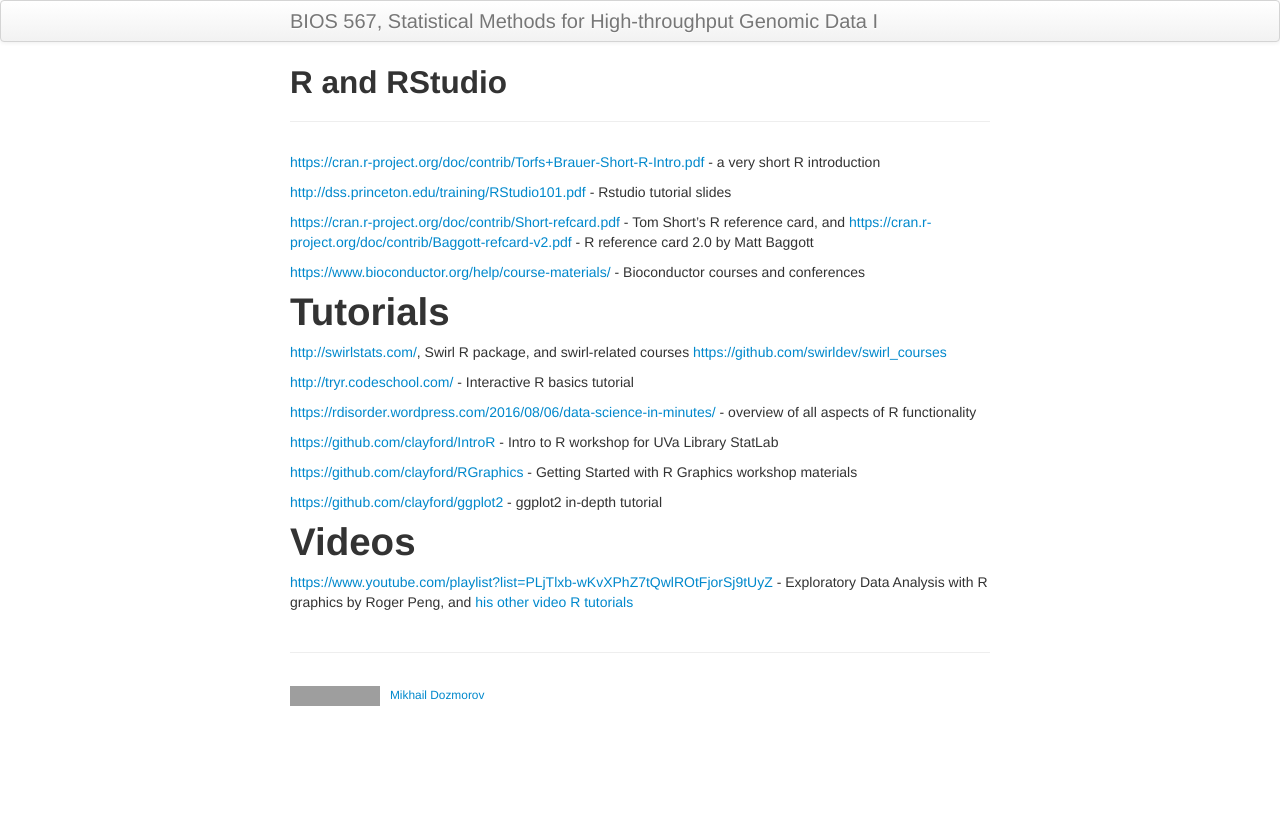
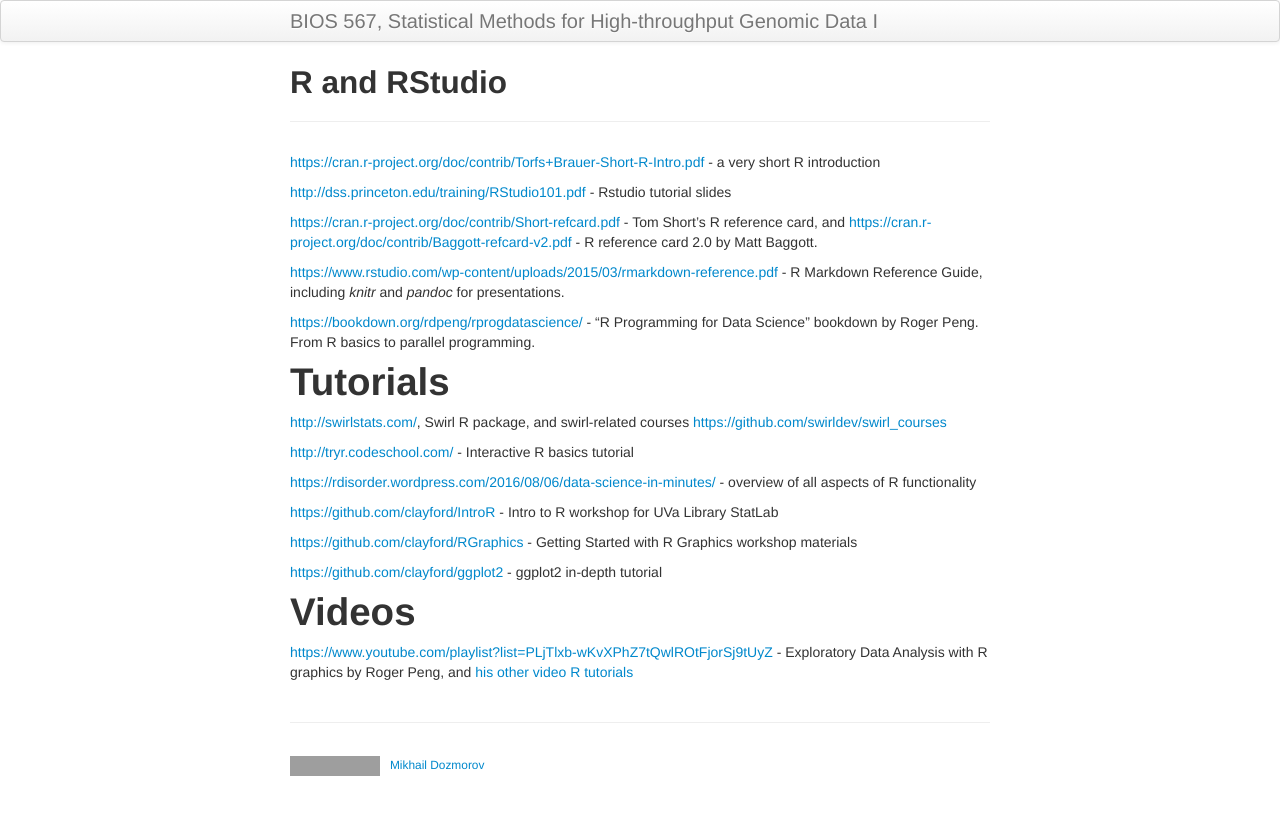
Before and after one commit to mdozmorov/BIOS567, a Jekyll site: the page built from pages/01_R.md, in a window 1280 px wide. Shown: the top 815 px of the page. Built offline with Jekyll 4.4.1, drawn with Linux system fonts in a browser that asks for light colours; grey boxes are pictures that could not be loaded.

Commit message:
Add Roger Peng R book, and R markdown ref card

```diff
--- a/pages/01_R.md
+++ b/pages/01_R.md
@@ -7,9 +7,11 @@
 
 [http://dss.princeton.edu/training/RStudio101.pdf](http://dss.princeton.edu/training/RStudio101.pdf) - Rstudio tutorial slides
 
-[https://cran.r-project.org/doc/contrib/Short-refcard.pdf](https://cran.r-project.org/doc/contrib/Short-refcard.pdf) - Tom Short's R reference card, and [https://cran.r-project.org/doc/contrib/Baggott-refcard-v2.pdf](https://cran.r-project.org/doc/contrib/Baggott-refcard-v2.pdf) - R reference card 2.0 by Matt Baggott
+[https://cran.r-project.org/doc/contrib/Short-refcard.pdf](https://cran.r-project.org/doc/contrib/Short-refcard.pdf) - Tom Short's R reference card, and [https://cran.r-project.org/doc/contrib/Baggott-refcard-v2.pdf](https://cran.r-project.org/doc/contrib/Baggott-refcard-v2.pdf) - R reference card 2.0 by Matt Baggott.
 
-[https://www.bioconductor.org/help/course-materials/](https://www.bioconductor.org/help/course-materials/) - Bioconductor courses and conferences
+[https://www.rstudio.com/wp-content/uploads/2015/03/rmarkdown-reference.pdf](https://www.rstudio.com/wp-content/uploads/2015/03/rmarkdown-reference.pdf) - R Markdown Reference Guide, including _knitr_ and _pandoc_ for presentations.
+
+[https://bookdown.org/rdpeng/rprogdatascience/](https://bookdown.org/rdpeng/rprogdatascience/) - "R Programming for Data Science" bookdown by Roger Peng. From R basics to parallel programming.
 
 
 # Tutorials
```
